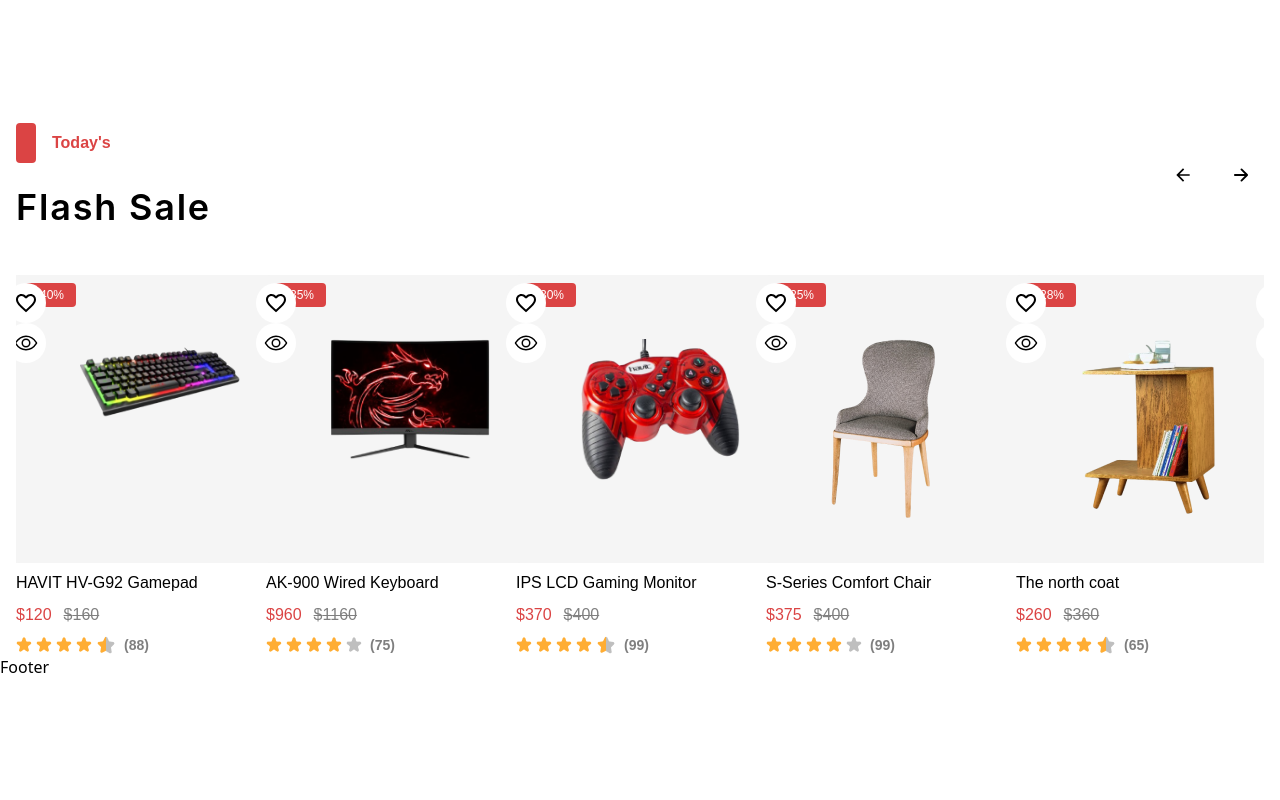
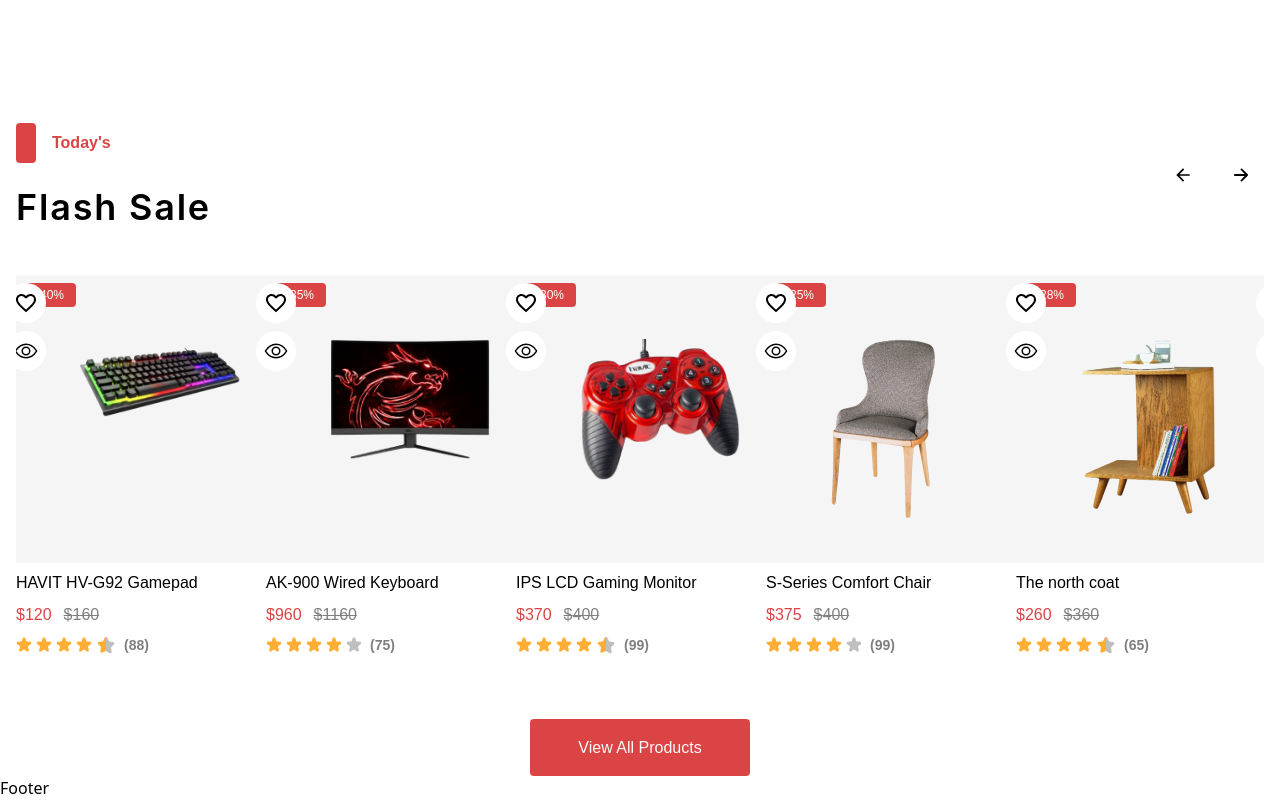
Before and after one commit to naimdotcom/exclusive, a React (Vite) app: page / in a window 1280 px wide. Shown: the part 816-1616 px from the top of the page. Before the commit the page ends 1495 px from the top, so only its background shows below. Built offline with nearby package versions, Linux system fonts and the light colour scheme.

Commit message:
the product common component layout is fixed and also added comments to understant the formant of time.

```diff
--- a/src/components/CommonComponents/ProductCard.tsx
+++ b/src/components/CommonComponents/ProductCard.tsx
@@ -30,7 +30,7 @@
             />
           </picture>
         </div>
-        <div className="absolute z-30 top-2 right-2">
+        <div className="absolute z-30 space-y-2 top-2 right-2">
           <h4 className="p-2 bg-white rounded-full ">
             <span className="">
               <MdOutlineFavoriteBorder className="text-2xl rounded-full " />
--- a/src/components/CommonComponents/ProductCommonComponentLayout.tsx
+++ b/src/components/CommonComponents/ProductCommonComponentLayout.tsx
@@ -1,11 +1,13 @@
 import { IoMdArrowBack } from "react-icons/io";
-import { productCardsInfo, productCardsInfoType } from "../../utils/data";
+import { productCardsInfoType } from "../../utils/data";
 import ItemsTitleAndSubTitle from "./ItemsTitleAndSubTitle";
 import Timer from "./Timer";
 import { IoArrowForward } from "react-icons/io5";
 import ProductCard from "./ProductCard";
 import Slider from "react-slick";
 import { useRef } from "react";
+import { NavLink } from "react-router-dom";
+import { cn } from "../../utils/cn";
 
 interface Props {
   title?: string;
@@ -26,14 +28,14 @@
     infinite: true,
     speed: 500,
     slidesToShow: 5,
-    slidesToScroll: 1,
+    slidesToScroll: 5,
     swipeToSlide: true,
   };
 
-  const next = () => {
+  const next = (): void => {
     slideSlickRef.current?.slickNext();
   };
-  const previous = () => {
+  const previous = (): void => {
     slideSlickRef.current?.slickPrev();
   };
 
@@ -49,7 +51,7 @@
         </div>
 
         {/* Arrows */}
-        {products.length > 4 && (
+        {products.length > 5 && (
           <div className="flex items-center gap-3">
             <h1
               //   onClick={next}
@@ -77,11 +79,28 @@
       <div className="pt-12">
         <div className="slider-container">
           <Slider ref={slideSlickRef} {...settings}>
-            {productCardsInfo?.map((item) => {
+            {products?.map((item) => {
               return <ProductCard key={item.id} {...item} />;
             })}
           </Slider>
         </div>
+      </div>
+
+      <div className="flex items-center justify-center w-full mt-16">
+        <NavLink
+          to={"/products"}
+          className={cn(
+            "px-12 py-4 bg-cs-redDB4444 rounded justify-center items-center "
+          )}
+        >
+          <span
+            className={cn(
+              "text-[#f9f9f9] text-base font-medium font-poppins leading-normal"
+            )}
+          >
+            View All Products
+          </span>
+        </NavLink>
       </div>
     </div>
   );
--- a/src/components/HomeComponents/FlashSales/Index.tsx
+++ b/src/components/HomeComponents/FlashSales/Index.tsx
@@ -7,7 +7,7 @@
       <ProductCommonComponentLayout
         title="Flash Sale"
         description="Today's"
-        timeToEndOffer={"2024-11-31T23:59:59"}
+        timeToEndOffer={"2024-11-31T23:59:59"} // ?Set your target date here. (format of time: YYYY-MM-DDTHH:mm:ss)
         products={productCardsInfo}
       />
     </div>
```
